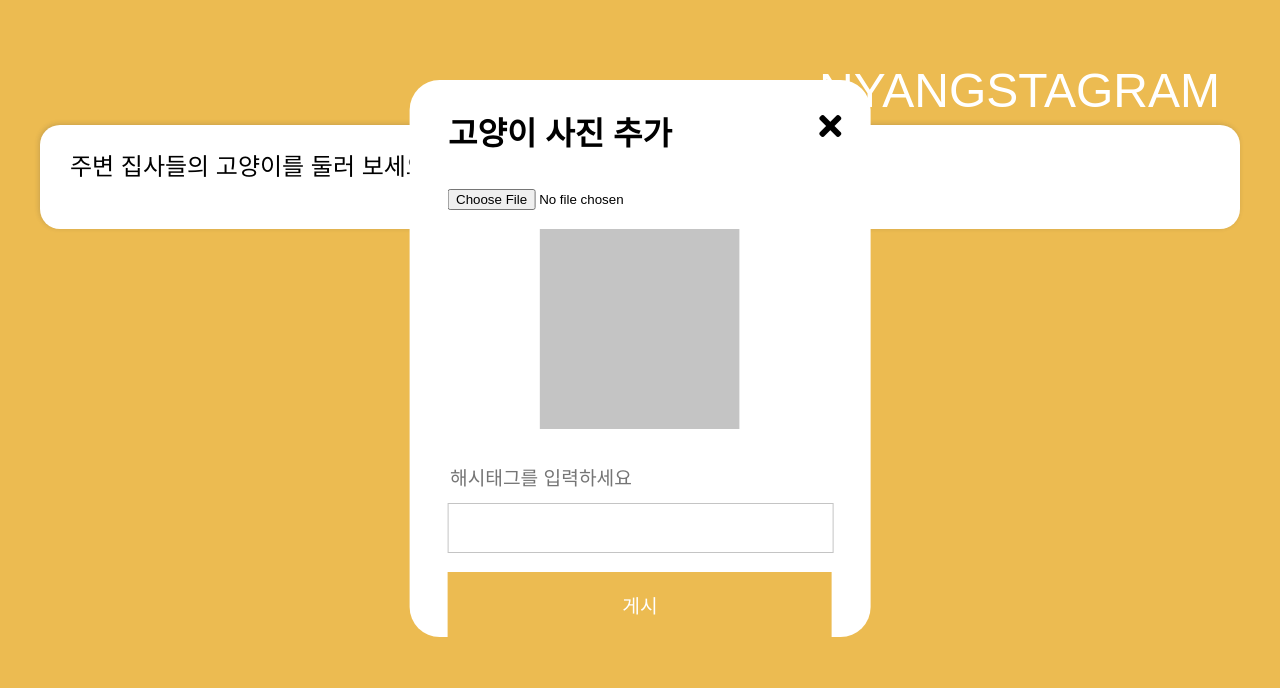
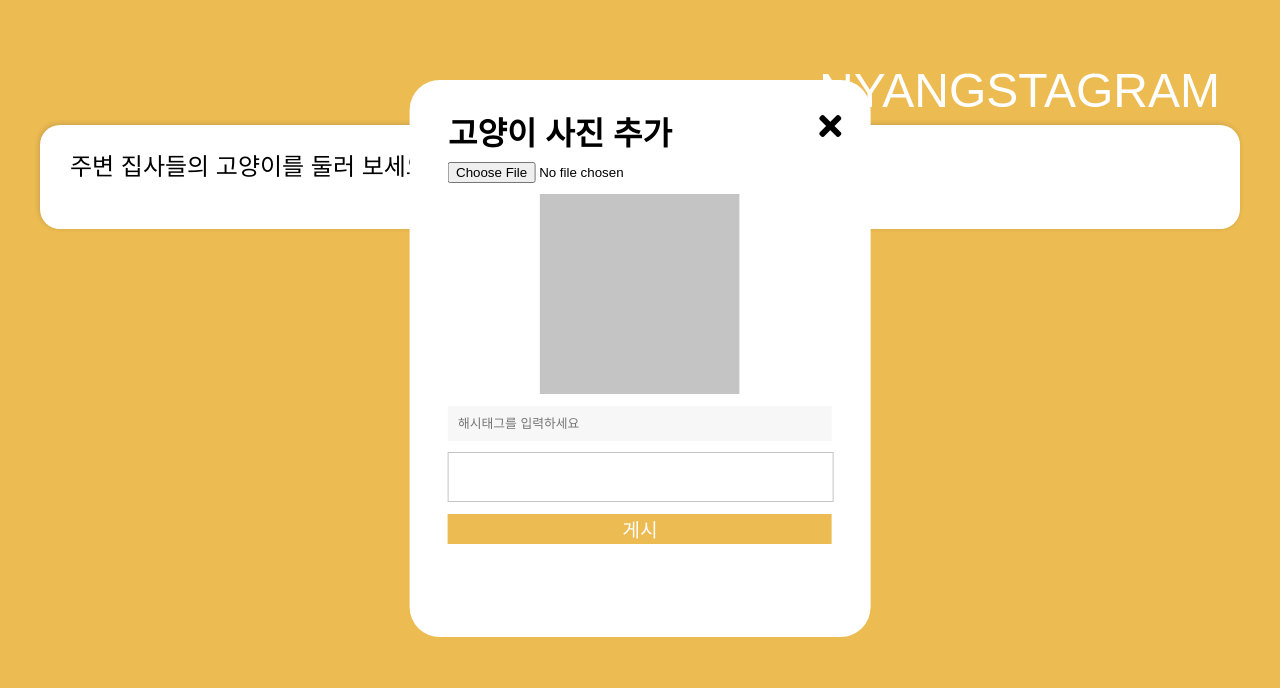
Before and after one commit to mei-zy/naya-nyang, a website: page public/index.html in a window 1280 px wide. Both pictures are taken after a click on the button 1044 px from the left and 750 px from the top of the page. Shown: the top 688 px of the page. Drawn offline with nearby package versions, Linux system fonts and the light colour scheme; no server answers; a web font is replaced by a local one.

Commit message:
🐛 fix: fix modal button overflow problem

```diff
--- a/public/css/style.css
+++ b/public/css/style.css
@@ -147,7 +147,7 @@ h2 {
 .post-modal h2 {
   font-weight: bold;
   font-size: 2rem;
-  margin-bottom: 10%;
+  margin-bottom: 3%;
 }
 
 .close-modal {
@@ -161,7 +161,7 @@ h2 {
 }
 
 .upload-file {
-  margin-bottom: 5%;
+  margin-bottom: 3%;
 }
 
 .uploaded-image {
@@ -169,7 +169,7 @@ h2 {
   width: 200px;
   height: 200px;
   overflow: hidden;
-  margin-bottom: 10%;
+  margin-bottom: 3%;
 }
 
 .uploaded-image img {
@@ -179,13 +179,17 @@ h2 {
 
 .post-modal label {
   display: block;
+  overflow: hidden;
 }
 
 #tag {
+  background-color: #f8f7f7;
+  color: black;
   outline: none;
   border: none;
   width: 100%;
-  font-size: 1.2rem;
+  padding: 10px;
+  font-size: 0.8rem;
   margin-bottom: 3%;
 }
 
@@ -195,7 +199,7 @@ h2 {
 
 .post-modal .description {
   border: 1px solid #c4c4c4;
-  margin-bottom: 5%;
+  margin-bottom: 3%;
   width: 100%;
   height: 6vh;
   overflow: hidden;
@@ -205,9 +209,8 @@ h2 {
   font-family: 'MaplestoryOTFBold', sans-serif;
   background-color: #ecbb51;
   border: none;
-  padding: 5%;
+  margin-bottom: 5%;
   width: 100%;
-  height: 50%;
   color: white;
   text-align: center;
   font-size: 1.2rem;
```
